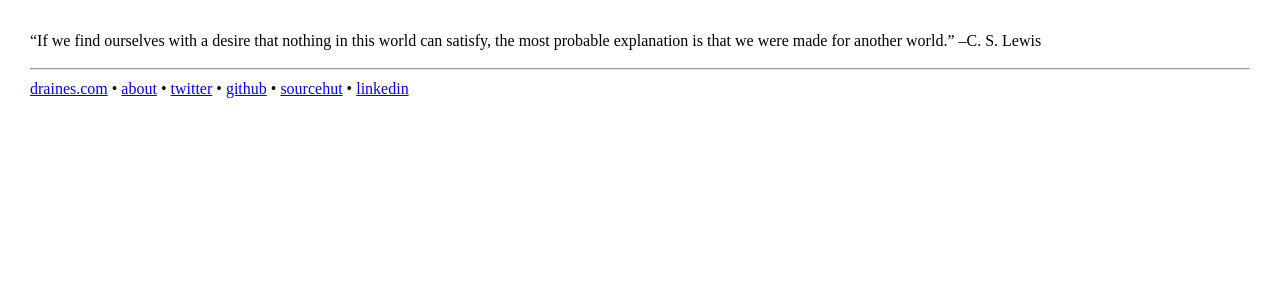
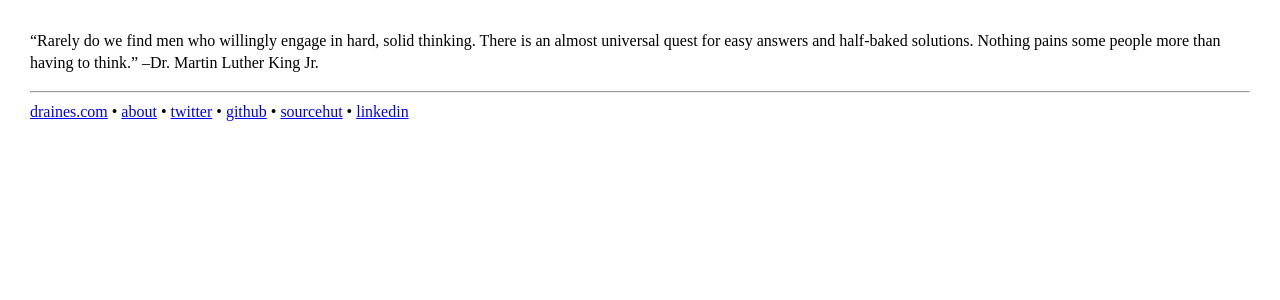
Before and after one commit to drewr/drewr.github.io, a Jekyll site: the page built from index.md, in a window 1280 px wide. Shown: the top 300 px of the page. Built offline with Jekyll 4.4.1, drawn with Linux system fonts in a browser that asks for light colours.

Commit message:
MLK, you're up

```diff
--- a/index.md
+++ b/index.md
@@ -1,8 +1,9 @@
 ---
 layout: home
 ---
-“If we find ourselves with a desire
-that nothing in this world can satisfy,
-the most probable explanation is that
-we were made for another world.”
---C. S. Lewis
+
+“Rarely do we find men who willingly engage in hard,
+solid thinking. There is an almost universal quest for
+easy answers and half-baked solutions. Nothing pains
+some people more than having to think.”
+--Dr. Martin Luther King Jr.
```
